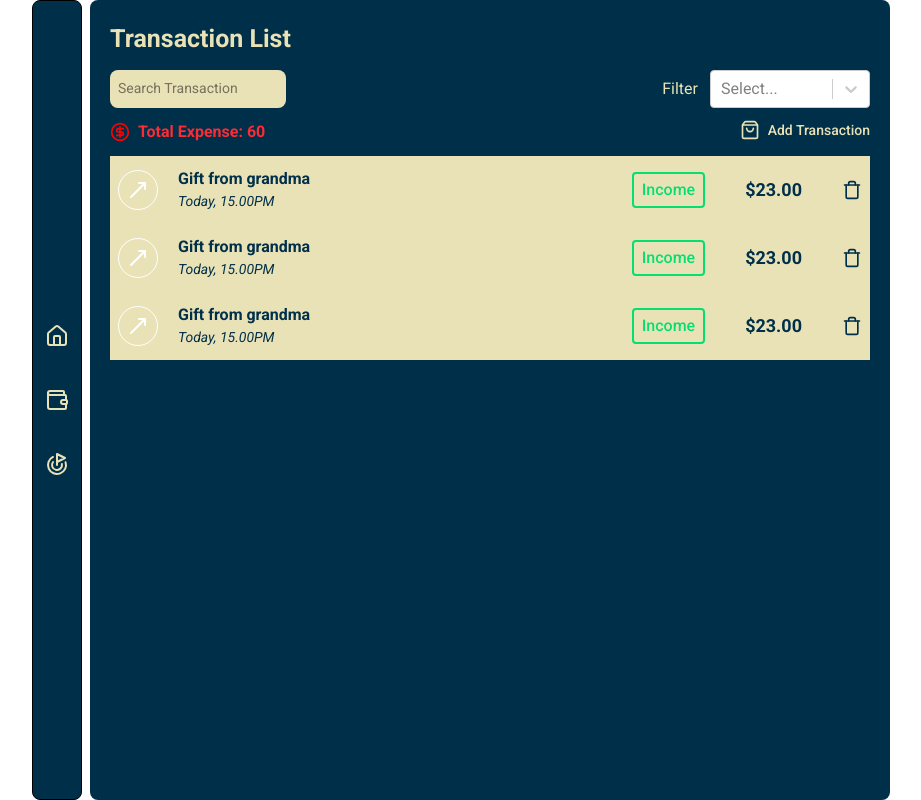
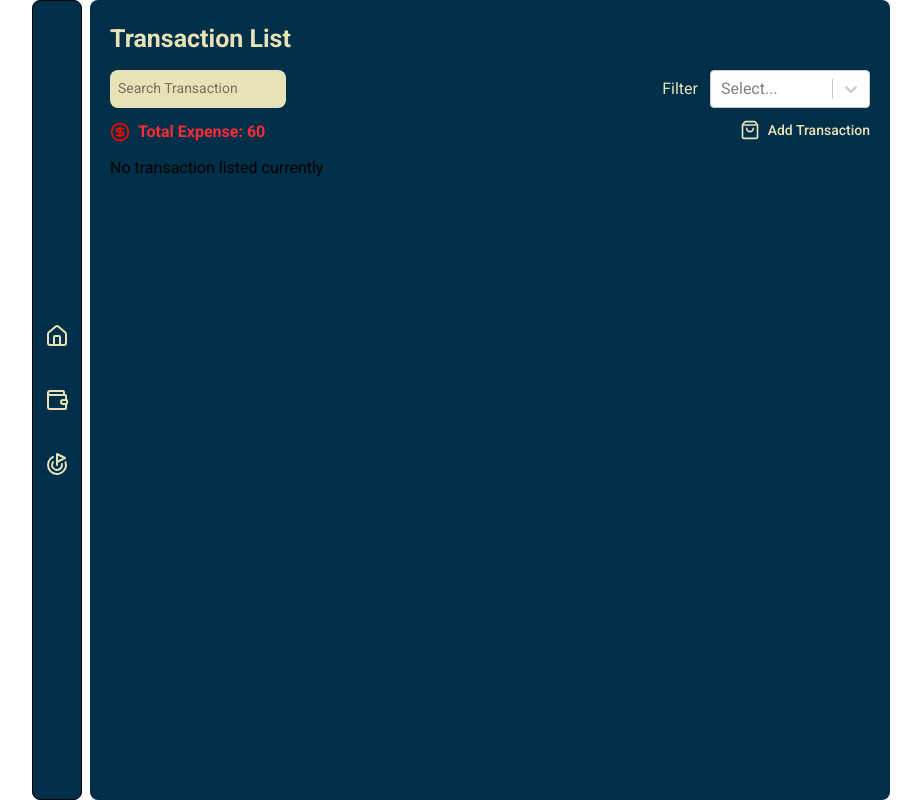
Before and after one commit to Zer0-Gravity/mini-react-project, a React (Vite) app in the folder finance-tracker/: page /transaction in a window 1280 px wide. Shown: the whole page, without its empty margins (179-1100 px from the left). Built offline with nearby package versions, Linux system fonts and the light colour scheme.

Commit message:
Feat: Render expense list to the card container

```diff
--- a/finance-tracker/src/Component/TrackerCard.tsx
+++ b/finance-tracker/src/Component/TrackerCard.tsx
@@ -1,11 +1,15 @@
 import { MoveUpRight, Trash } from "lucide-react";
+import type { TransactionProps } from "../type";
 
 interface TrackerProps {
     rounded: boolean;
+    data: TransactionProps[];
 }
 
-function TrackerCard({ rounded }: TrackerProps) {
+function TrackerCard({ rounded, data }: TrackerProps) {
     return (
+        <>
+            {data.map((transaction) => (
                 <div
                     className={`text-white flex justify-between p-2 min-h-17 bg-secondary items-center ${rounded ? "rounded-lg" : "rounded-none"}`}
                 >
@@ -14,21 +18,29 @@ function TrackerCard({ rounded }: TrackerProps) {
                             <MoveUpRight />
                         </div>
                         <div className="text-primary">
-                    <h1 className="font-bold">Gift from grandma</h1>
-                    <p className="text-[14px] italic">Today, 15.00PM</p>
+                            <h1 className="font-bold">
+                                {transaction.description}
+                            </h1>
+                            <p className="text-[14px] italic">
+                                {transaction.date}
+                            </p>
                         </div>
                     </div>
 
                     <div className="flex gap-10 text-primary items-center">
                         <p className="border-2 px-2 py-1 rounded-sm text-green-400 font-medium">
-                    Income
+                            {transaction.type}
                         </p>
-                <h1 className="font-bold text-[18px]">$23.00</h1>
+                        <h1 className="font-bold text-[18px]">
+                            ${transaction.amount.toFixed(2)}
+                        </h1>
                         <button>
                             <Trash size={20} />
                         </button>
                     </div>
                 </div>
+            ))}
+        </>
     );
 }
 
--- a/finance-tracker/src/Component/TransactionWindow.tsx
+++ b/finance-tracker/src/Component/TransactionWindow.tsx
@@ -35,6 +35,7 @@ function TransactionWindow() {
         }
 
         addTransactions(newTransaction);
+        navigate(-1);
     };
 
     return (
--- a/finance-tracker/src/Pages/History.tsx
+++ b/finance-tracker/src/Pages/History.tsx
@@ -4,6 +4,7 @@ import type { SingleValue } from "react-select";
 import ReactSelect from "react-select";
 import ButtonAdd from "../Component/Home/ButtonAdd";
 import { CircleDollarSign, ShoppingBag } from "lucide-react";
+import { useFinanceTrack } from "../Store";
 
 interface TransactionType {
     value: string;
@@ -17,6 +18,8 @@ function History() {
         { value: "income", label: "Income" },
         { value: "Expense", label: "Expense" },
     ];
+
+    const { transactions } = useFinanceTrack();
 
     const handleChange = (newValue: SingleValue<TransactionType>) => {
         setSelectedOption(newValue);
@@ -59,9 +62,11 @@ function History() {
                 </div>
             </section>
             <section>
-                <TrackerCard rounded={false} />
-                <TrackerCard rounded={false} />
-                <TrackerCard rounded={false} />
+                {transactions.length !== 0 ? (
+                    <TrackerCard rounded={false} data={transactions} />
+                ) : (
+                    <h1>No transaction listed currently</h1>
+                )}
             </section>
         </div>
     );
--- a/finance-tracker/src/Pages/Home.tsx
+++ b/finance-tracker/src/Pages/Home.tsx
@@ -3,8 +3,11 @@ import ButtonAdd from "../Component/Home/ButtonAdd";
 import DisplayButton from "../Component/Home/DisplayButton";
 import GoalCard from "../Component/GoalCard";
 import TrackerCard from "../Component/TrackerCard";
+import { useFinanceTrack } from "../Store";
 
 function Home() {
+    const { transactions } = useFinanceTrack();
+
     return (
         <main className="container-custom flex flex-col gap-5">
             {/* balance Display */}
@@ -53,10 +56,7 @@ function Home() {
                         Recent Activity
                     </h1>
                     <div className="flex flex-col gap-2 overflow-y-auto overflow-hidden max-h-62.5 hide-scrollbar">
-                        <TrackerCard rounded={true} />
-                        <TrackerCard rounded={true} />
-                        <TrackerCard rounded={true} />
-                        <TrackerCard rounded={true} />
+                        <TrackerCard rounded={true} data={transactions} />
                     </div>
                 </div>
             </section>
```
Also changed, not shown: finance-tracker/src/type.ts (+8 -0 lines). Lines whose indentation alone changed are shown as unchanged.
